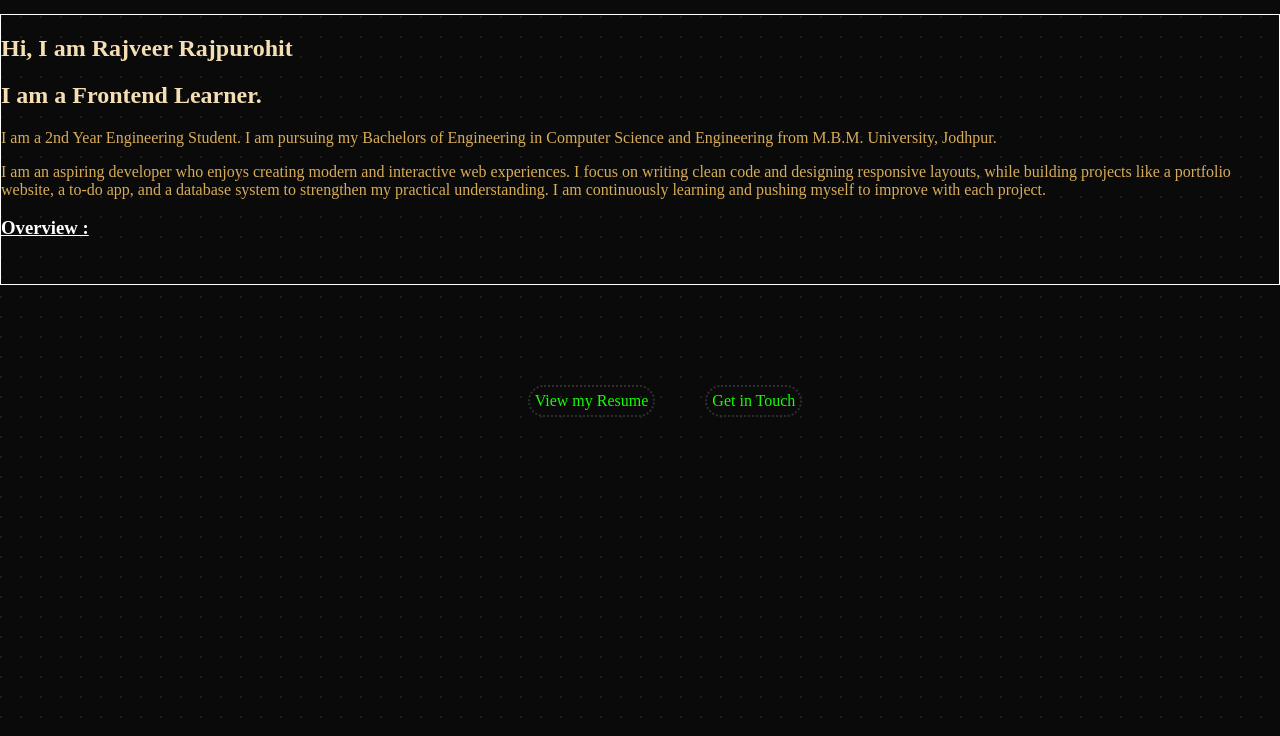
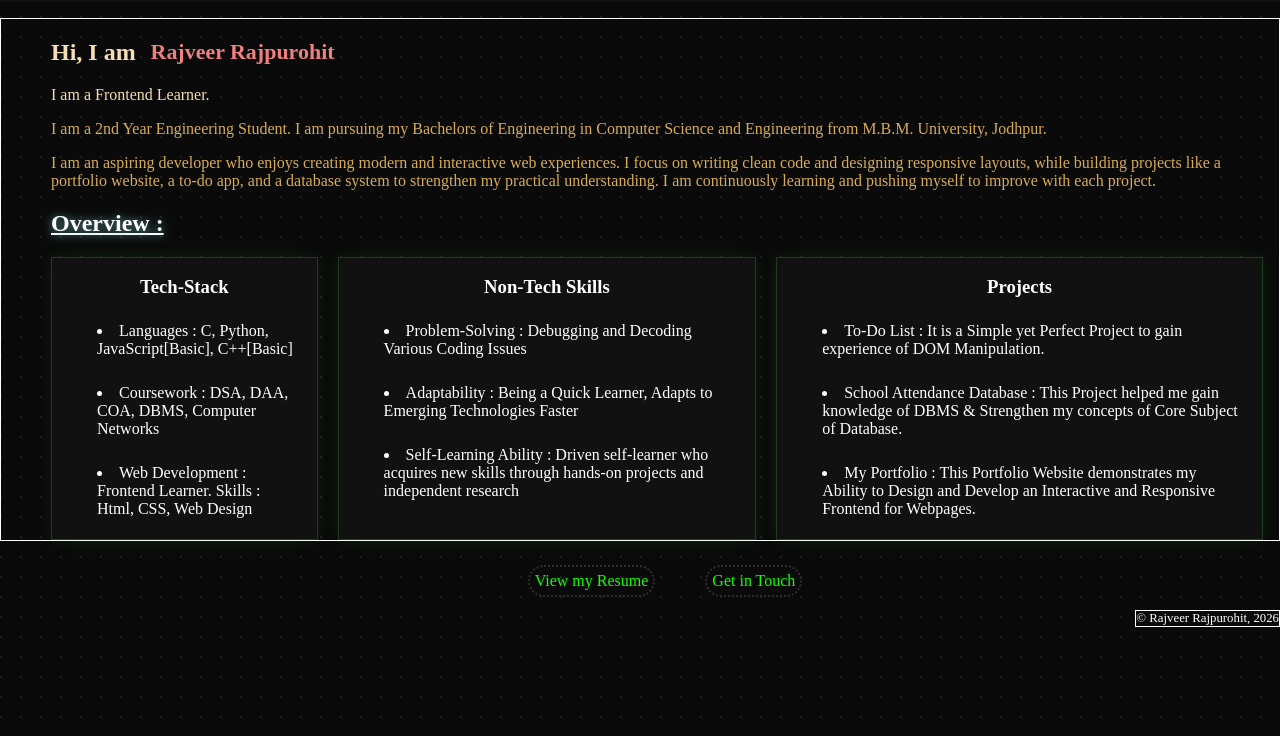
Before and after one commit to Rajveer-Rajpurohit/My-Portfolio, a plain HTML site: page index.html in a window 1280 px wide. Shown: the part 64-800 px from the top of the page. Drawn offline with Linux system fonts and the light colour scheme.

Commit message:
Final Version of index.html

```diff
--- a/index.html
+++ b/index.html
@@ -22,25 +22,53 @@
                 <div style="color: white;" class="self-content">
                     <div class="left">
                         <h1>Hi, I am <span class="highlight">Rajveer Rajpurohit</span></h1>
-                        <h2>I am <span id="typing"></span>.</h2>
+                        <p class="typing">I am <span id="typing"></span>.</p>
                         <p>
                             I am a 2nd Year Engineering Student. I am pursuing my Bachelors of Engineering in Computer Science and Engineering from M.B.M. University, Jodhpur.
                         </p>
                         <p>
                             I am an aspiring developer who enjoys creating modern and interactive web experiences. I focus on writing clean code and designing responsive layouts, while building projects like a portfolio website, a to-do app, and a database system to strengthen my practical understanding. I am continuously learning and pushing myself to improve with each project.
                         </p>
-                        <h3><u>Overview :</u></h3>
-                        <ul>
-                            <li></li>
-                        </ul>
+                        <div class="overview">
+                            <h2><u>Overview :</u></h2>
+                            <div class="overview-container">
+                                <div class="overview-cards">
+                                    <h3>Tech-Stack</h3>
+                                    <ul class="over-list">
+                                        <li>Languages : C, Python, JavaScript[Basic], C++[Basic]</li>
+                                        <li>Coursework : DSA, DAA, COA, DBMS, Computer Networks</li>
+                                        <li>Web Development : Frontend Learner. Skills : Html, CSS, Web Design </li>
+                                    </ul>
+                                </div>
+                                <div class="overview-cards">
+                                    <h3>Non-Tech Skills</h3>
+                                    <ul class="over-list">
+                                        <li>Problem-Solving : Debugging and Decoding Various Coding Issues</li>
+                                        <li>Adaptability : Being a Quick Learner, Adapts to Emerging Technologies Faster</li>
+                                        <li>Self-Learning Ability : Driven self-learner who acquires new skills through hands-on projects and independent research</li>
+                                    </ul>
+                                </div>
+                                <div class="overview-cards">
+                                    <h3>Projects</h3>
+                                    <ul class="over-list">
+                                        <li>To-Do List : It is a Simple yet Perfect Project to gain experience of DOM Manipulation.</li>
+                                        <li>School Attendance Database : This Project helped me gain knowledge of DBMS & Strengthen my concepts of Core Subject of Database.</li>
+                                        <li>My Portfolio : This Portfolio Website demonstrates my Ability to Design and Develop an Interactive and Responsive Frontend for Webpages.</li>
+                                    </ul>
+                                </div>
+                            </div>
+                        </div>
                     </div>
                     <div class="right">
-                        <a href="Rajveer_Rajpurohit_Resume.pdf" class="cta-button" target="_blank">View my Resume</a>
-                        <a href="contact.html" class="cta-button">Get in Touch</a>
+                        <a href="Rajveer_Rajpurohit_Resume.pdf" class="cta-button" target="_blank"><span>View my Resume</span></a>
+                        <a href="contact.html" class="cta-button"><span>Get in Touch</span></a>
                     </div>
                 </div>
             </section>
         </main>
+        <footer>
+            <p class="copyright">&copy; Rajveer Rajpurohit, 2026</p>
+        </footer>
         <script src="script.js"></script>
     </body>
 </html>
--- a/style.css
+++ b/style.css
@@ -16,12 +16,20 @@ header{
     width: 100%;
     height: auto;
 }
+.logo{
+    font-family: 'Segoe UI', Tahoma, Geneva, Verdana, sans-serif;
+    font-weight: bolder;
+    margin-left: 10px;
+
+}
 ul{
     list-style:none;
     display: flex;
     gap: 20px;
     align-items: center;
-    justify-content: flex-start;
+    justify-content: flex-end;
+    padding-right: 1em;
+    /* border: yellow 2px solid;  */
 }
 li{
     margin: 5px;
@@ -41,8 +49,8 @@ a:hover{
     border-radius: 20px;
     padding: 5px;
 }
+
 .active{
-    /* color: rgb(175, 21, 21); */
     color: rgb(187, 21, 33);
     text-decoration:underline rgb(69, 135, 69);
     text-underline-offset: 4px;
@@ -53,6 +61,25 @@ a:hover{
     color: rgb(81, 228, 81);
     text-shadow: 0 0 8px rgb(81,228,81);
 }
+.highlight{
+    display: inline-block;
+    color: lightcoral;
+    animation: wave 3s infinite alternate;
+}
+@keyframes wave{
+    from{
+        /* transform: rotate(-10deg); */
+        transform: scale(0.8);
+    }
+    to{
+        /* transform: rotate(10deg); */
+        transform: scale(1.0);
+    }
+
+}
+.typing{
+    color: wheat;
+}
 .cta-button{
     border: 2px dotted rgb(48, 47, 46);
     border-radius: 20px;
@@ -60,26 +87,84 @@ a:hover{
     margin-left: 50px;
     transition: 1.3s;
     padding: 5px;
+    animation: swipe 2s ease-in-out 2 alternate;
+}
+@keyframes swipe {
+    from{
+        transform: translateX(initial);
+    }
+    to{
+        transform: translateX(30px);
+    }
+
 }
 .cta-button:hover{
     background-color: #3f3f3f;
     color: rgb(3, 255, 3);
     text-shadow: 0 0 10px rgb(114, 232, 114);
-    transform: scale(1.3);
+    animation-play-state: paused;
 }
-h1,h2{
+.cta-button span {
+    display: inline-block;
+    transition: 0.5s;
+}
+
+.cta-button:hover span {
+    transform: scale(1.2);
+}
+h1{
     color: wheat
 }
 p{
     color: rgb(216, 172, 88);
+    font-size: 1em;
 }
 .left{
+    padding-left: 50px;
     border: 1px solid white;
-
 }
 .right{
-    margin-top: 100px;
+    margin-top: 1.5rem;
     display: flex;
     justify-content: center;
     align-items: center;
 }
+h2{
+    text-shadow: cadetblue 0 0 8px;
+}
+.overview-container {
+    display: flex;
+    gap: 20px;
+    justify-content: center;
+    padding-right: 1em;
+}
+
+.overview-cards{
+    background: #111;
+    border: 1px solid rgba(81, 228, 81, 0.2);
+    box-shadow: 0 0 15px rgba(81, 228, 81, 0.1);
+    transition: 0.5s;
+}
+
+.overview-cards:hover{
+    transform: scale(1.05);
+    box-shadow: 0 0 25px rgba(81, 228, 81, 0.3);
+}
+.over-list{
+    list-style:disc;
+    display: flex;
+    flex-direction:column ;
+    gap: 1em;
+    list-style-position:inside;
+}
+h3{
+    text-align: center;
+}
+.copyright{
+    color: white;
+    text-align: end;
+    justify-self: end;
+    width: fit-content;
+    border: white 1px solid;
+    font-size: 0.8em;
+}
```
